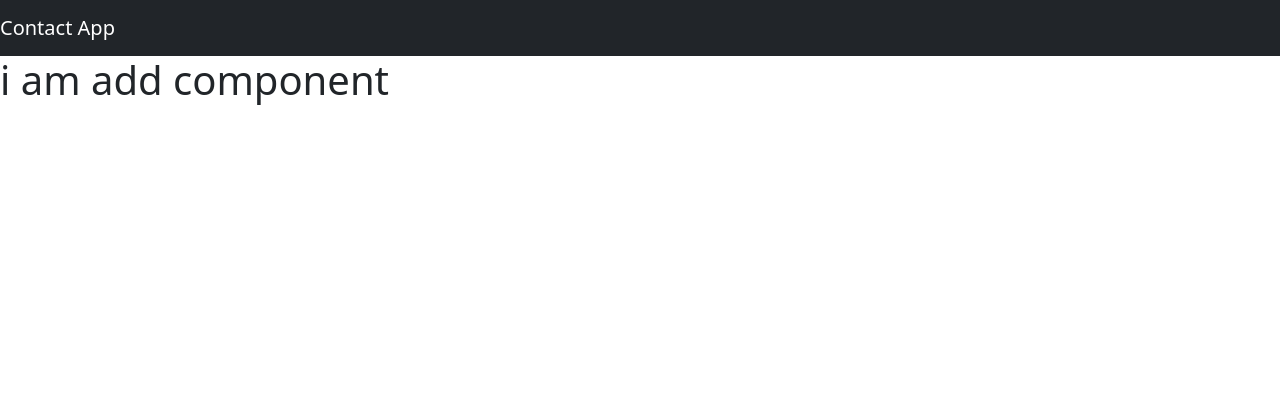
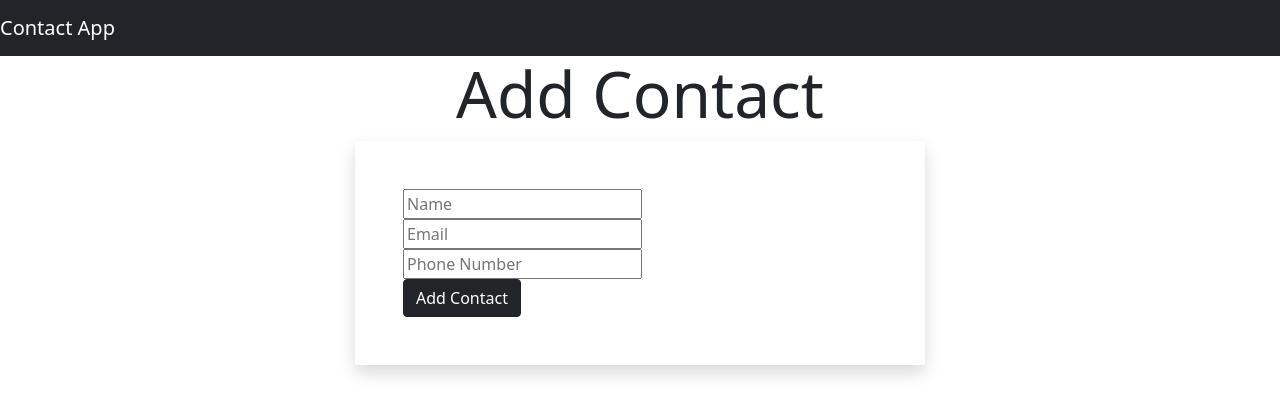
Before and after one commit to 9IcTpy6/ContactApp, a React (Create React App) app in the folder project/: page /add in a window 1280 px wide. Shown: the top 416 px of the page. Built offline with nearby package versions, Linux system fonts and the light colour scheme.

Commit message:
Add Add
Add Contact

```diff
--- a/project/src/App.js
+++ b/project/src/App.js
@@ -6,6 +6,7 @@
 
 import Home from './components/Home';
 import Navbar from './components/Navbar';
+import AddContact from './components/AddContact';
 
 const App = () => {
   return (
@@ -14,7 +15,7 @@
       <Navbar />
       <Switch>
           <Route exact path ="/" component={()=><Home/> } />
-          <Route path ="/add"><h1>i am add component</h1></Route>
+          <Route path ="/add"><AddContact/></Route>
           <Route  path ="/edit/:id"><h1>i am edit component</h1> </Route>
       </Switch>
 
--- /dev/null
+++ b/project/src/components/AddContact.js
@@ -0,0 +1,31 @@
+import React from "react";
+
+const AddContact = () => {
+    return (
+        <div className="container">
+            <div className="row">
+                <h1 className="display-3 text-center">
+                Add Contact
+                </h1>
+                <div className="col-md-6 shadow mx-auto p-5">
+                    <form>
+                        <div className="form-group">
+                            <input type="text" placeholder="Name" className="form-controle" />
+                        </div>
+                        <div className="form-group">
+                            <input type="email" placeholder="Email" className="form-controle"/>
+                        </div>
+                        <div className="form-group">
+                            <input type="number" placeholder="Phone Number" className="form-controle"/>
+                        </div>
+                        <div className="form-group">
+                            <input type="submit" value="Add Contact" className="btn btn-block btn-dark" />
+                        </div>
+                    </form>
+                </div>
+            </div>
+        </div>
+    )
+}
+
+export default AddContact;
```
